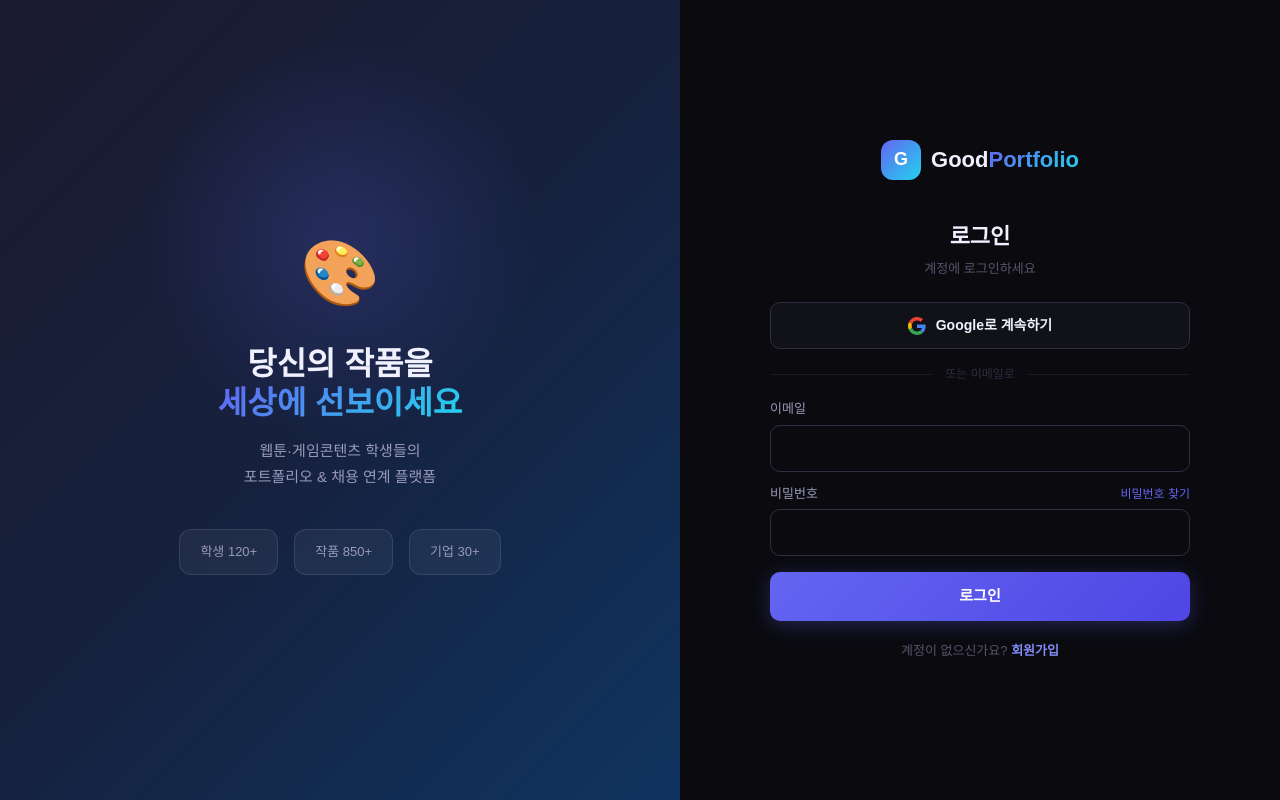
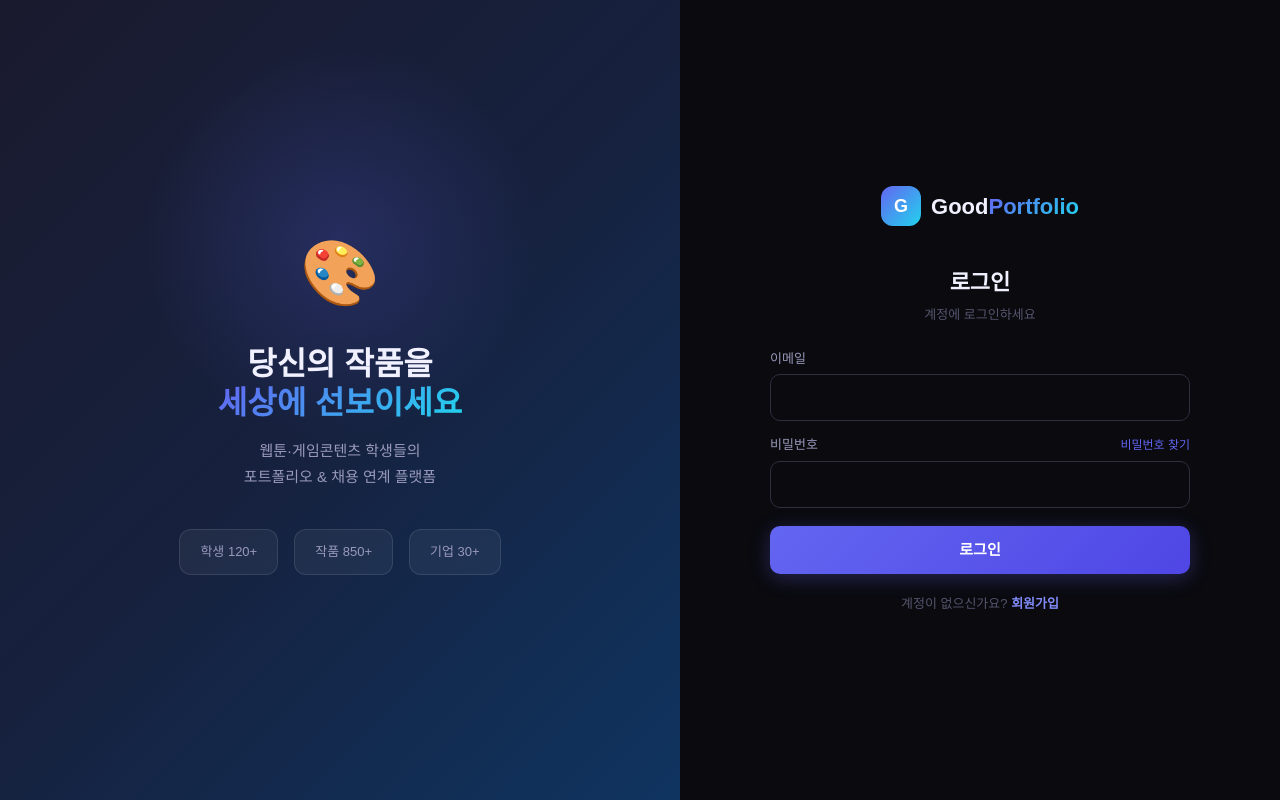
Before and after one commit to jyvgc/goodportfolio, a Next.js app: page /login in a window 1280 px wide. Built offline with nearby package versions, Linux system fonts and the light colour scheme; no server answers; a web font is replaced by a local one.

Commit message:
Update LoginForm.tsx

```diff
--- a/src/components/auth/LoginForm.tsx
+++ b/src/components/auth/LoginForm.tsx
@@ -6,12 +6,10 @@ import { useForm } from "react-hook-form";
 import { zodResolver } from "@hookform/resolvers/zod";
 import { z } from "zod";
 import toast from "react-hot-toast";
-import { useAuth } from "@/hooks/useAuth";
-import { getDoc, doc } from "firebase/firestore";  // ← 이메일 로그인에 필요
-import { db } from "@/lib/firebase";               // ← 이메일 로그인에 필요
+import { getDoc, doc } from "firebase/firestore";
+import { db } from "@/lib/firebase";
 import { signInWithEmailAndPassword } from "firebase/auth";
 import { auth } from "@/lib/firebase";
-
 
 const schema = z.object({
   email: z.string().email("올바른 이메일을 입력하세요"),
@@ -27,12 +25,11 @@ const getDashboardPath = (role: string) => {
 };
 
 interface Props {
-  onSuccess?: () => void; // 홈에서 임베드 시 라우팅 대신 콜백 사용 가능
+  onSuccess?: () => void;
 }
 
 export default function LoginForm({ onSuccess }: Props) {
   const router = useRouter();
-  const { loginWithGoogle } = useAuth();
   const [loading, setLoading] = useState(false);
 
   const { register, handleSubmit, formState: { errors } } = useForm<FormData>({
@@ -57,40 +54,12 @@ export default function LoginForm({ onSuccess }: Props) {
     } finally { setLoading(false); }
   };
 
-const handleGoogle = async () => {
-  try {
-    setLoading(true);
-    await loginWithGoogle("student"); // 리다이렉트 → 페이지 이동됨, 이후 코드 실행 안 됨
-  } catch {
-    toast.error("Google 로그인에 실패했습니다.");
-    setLoading(false);
-  }
-};
-
-
   return (
     <div style={{ width:"100%", maxWidth:420 }}>
       <h2 style={{ fontSize:22, fontWeight:800, color:"#f0f0ff", marginBottom:6, textAlign:"center" }}>로그인</h2>
       <p style={{ color:"#55556e", fontSize:13, marginBottom:24, textAlign:"center" }}>계정에 로그인하세요</p>
 
-      <button onClick={handleGoogle} disabled={loading}
-        style={{ width:"100%", display:"flex", alignItems:"center", justifyContent:"center", gap:10, background:"#111118", border:"1px solid #2e2e3f", borderRadius:10, padding:"12px 20px", fontSize:14, fontWeight:600, color:"#f0f0ff", cursor:"pointer", marginBottom:16 }}>
-        <svg width="18" height="18" viewBox="0 0 48 48">
-          <path fill="#EA4335" d="M24 9.5c3.54 0 6.71 1.22 9.21 3.6l6.85-6.85C35.9 2.38 30.47 0 24 0 14.62 0 6.51 5.38 2.56 13.22l7.98 6.19C12.43 13.72 17.74 9.5 24 9.5z"/>
-          <path fill="#4285F4" d="M46.98 24.55c0-1.57-.15-3.09-.38-4.55H24v9.02h12.94c-.58 2.96-2.26 5.48-4.78 7.18l7.73 6c4.51-4.18 7.09-10.36 7.09-17.65z"/>
-          <path fill="#FBBC05" d="M10.53 28.59c-.48-1.45-.76-2.99-.76-4.59s.27-3.14.76-4.59l-7.98-6.19C.92 16.46 0 20.12 0 24c0 3.88.92 7.54 2.56 10.78l7.97-6.19z"/>
-          <path fill="#34A853" d="M24 48c6.48 0 11.93-2.13 15.89-5.81l-7.73-6c-2.18 1.48-4.97 2.31-8.16 2.31-6.26 0-11.57-4.22-13.47-9.91l-7.98 6.19C6.51 42.62 14.62 48 24 48z"/>
-        </svg>
-        Google로 계속하기
-      </button>
-
-      <div style={{ display:"flex", alignItems:"center", gap:12, marginBottom:16 }}>
-        <div style={{ flex:1, height:1, background:"#1a1a24" }} />
-        <span style={{ color:"#2e2e3f", fontSize:12 }}>또는 이메일로</span>
-        <div style={{ flex:1, height:1, background:"#1a1a24" }} />
-      </div>
-
-      <form onSubmit={handleSubmit(onSubmit)} style={{ display:"flex", flexDirection:"column", gap:12 }}>
+      <form onSubmit={handleSubmit(onSubmit)} style={{ display:"flex", flexDirection:"column", gap:14 }}>
         <div>
           <label style={{ display:"block", fontSize:13, color:"#9999bb", marginBottom:6, fontWeight:500 }}>이메일</label>
           <input {...register("email")} type="email"
```
